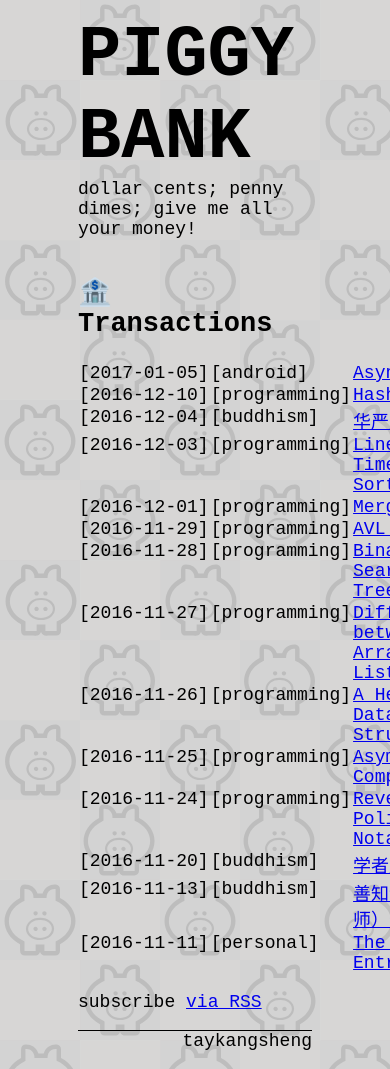
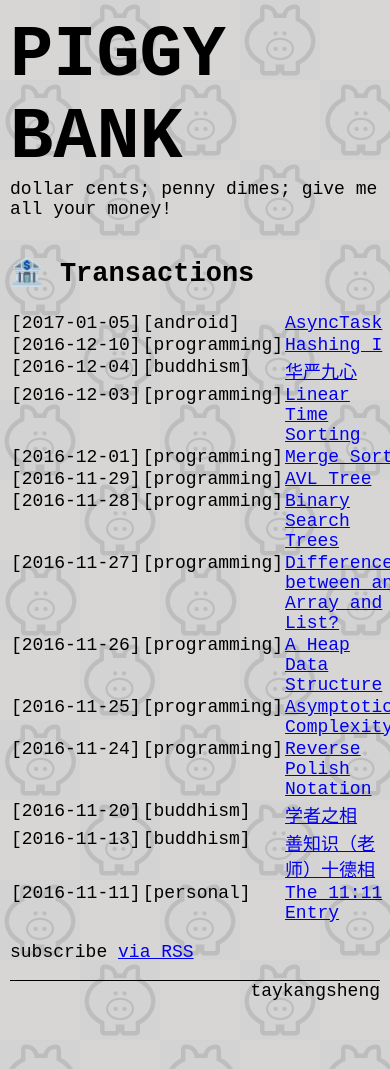
Before and after one commit to TayKangSheng/piggy-bank, a Jekyll site: the page built from index.md, in a window 390 px wide. Built offline with Jekyll 4.4.1, drawn with Linux system fonts in a browser that asks for light colours.

Commit message:
add responsive margins for smaller screen width

```diff
--- a/_sass/piggy-bank.scss
+++ b/_sass/piggy-bank.scss
@@ -21,6 +21,11 @@ $page-margin-right: 20%;
 @mixin page-margin {
     margin-left: $page-margin-left;
     margin-right: $page-margin-right;
+
+    @media (max-width: 1023px) {
+        margin-left: 10px;
+        margin-right: 10px;
+    }
 }
 
 body {
```
